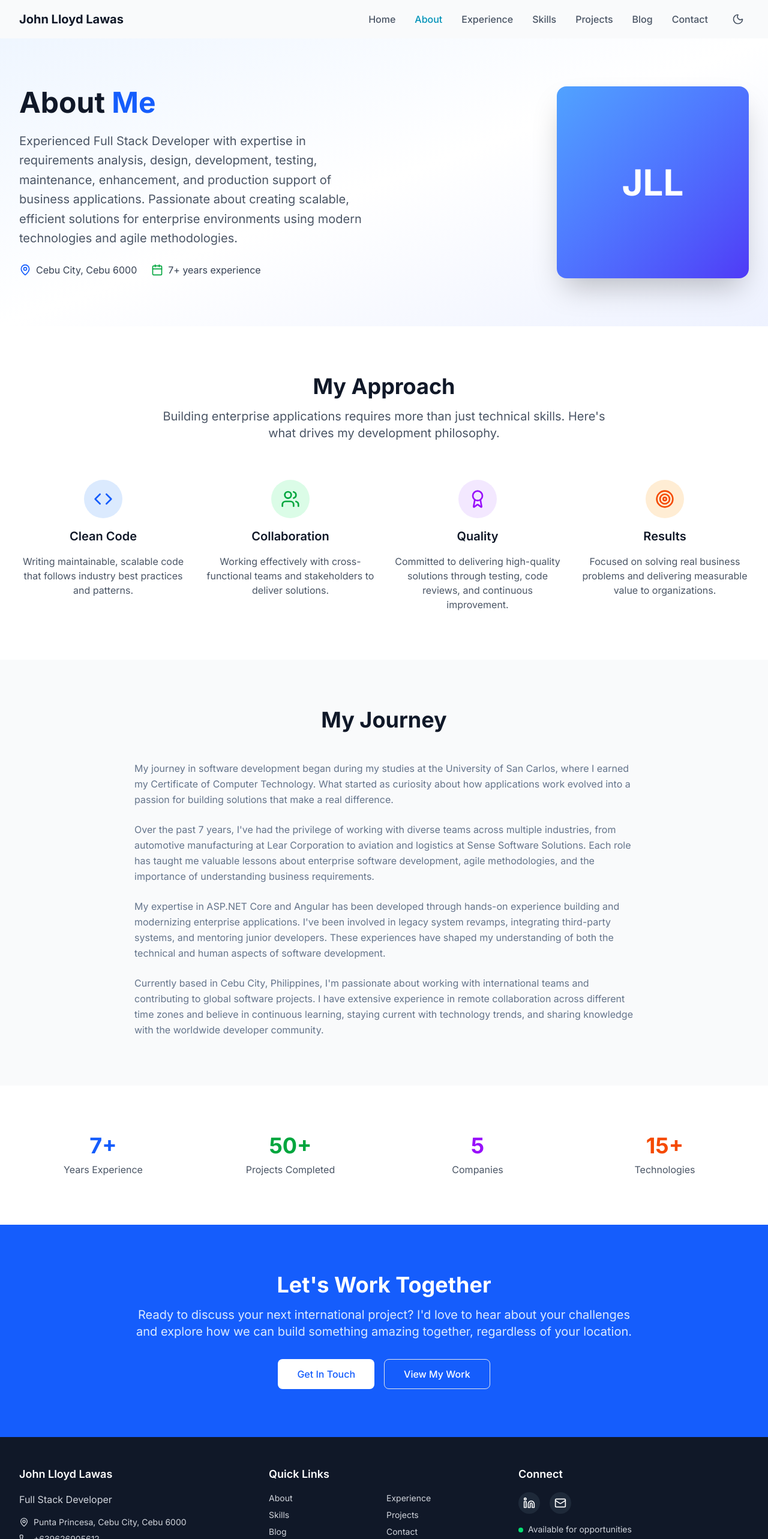
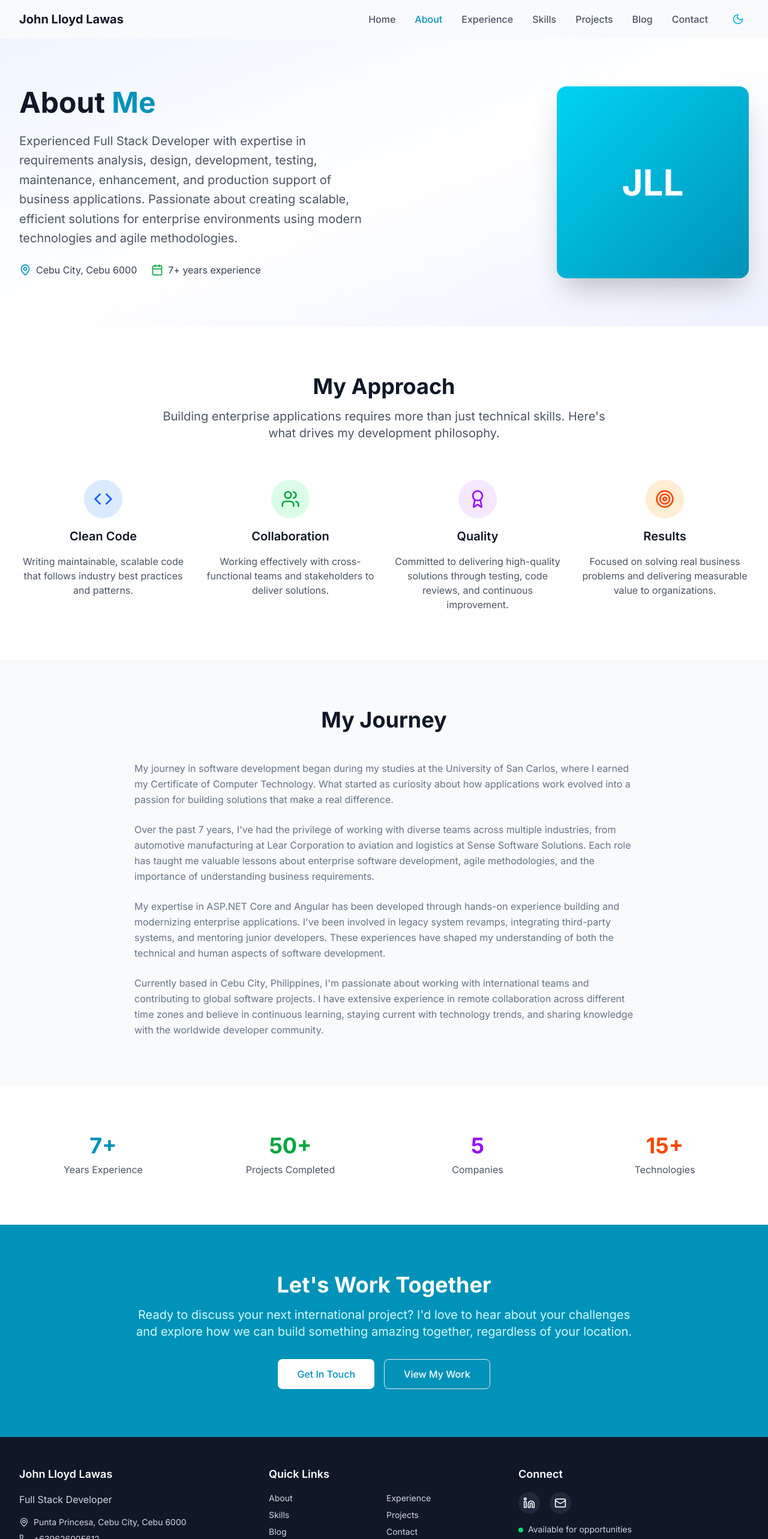
Before and after one commit to jlawas06/johnlloydlawas.com, a Next.js app: page /about in a window 1280 px wide. Shown: the top 2566 px of the page at 60% size. Built offline with nearby package versions, Linux system fonts and the light colour scheme.

Commit message:
style: update color scheme to use cyan instead of blue across multiple components
- Changed text and background colors in AboutPage, Footer, Hero, and ThemeToggle components to cyan for a cohesive look.
- Updated hover effects and gradient backgrounds to reflect the new color scheme.

```diff
--- a/app/about/page.tsx
+++ b/app/about/page.tsx
@@ -19,14 +19,14 @@ export default function AboutPage() {
           <div className="grid grid-cols-1 lg:grid-cols-2 gap-12 items-center">
             <div className="space-y-6">
               <h1 className="text-4xl sm:text-5xl font-bold text-gray-900">
-                About <span className="text-blue-600">Me</span>
+                About <span className="text-cyan-600">Me</span>
               </h1>
               <p className="text-xl text-gray-600 leading-relaxed">
                 {personalInfo.bio}
               </p>
               <div className="flex items-center space-x-6">
                 <div className="flex items-center space-x-2 text-gray-700">
-                  <MapPin size={20} className="text-blue-600" />
+                  <MapPin size={20} className="text-cyan-600" />
                   <span>{personalInfo.location.split(',').slice(-2).join(',').trim()}</span>
                 </div>
                 <div className="flex items-center space-x-2 text-gray-700">
@@ -38,7 +38,7 @@ export default function AboutPage() {
 
             {/* Profile placeholder */}
             <div className="relative flex justify-center lg:justify-end">
-              <div className="w-80 h-80 bg-gradient-to-br from-blue-400 to-indigo-600 rounded-2xl flex items-center justify-center shadow-2xl">
+              <div className="w-80 h-80 bg-gradient-to-br from-cyan-400 to-cyan-600 rounded-2xl flex items-center justify-center shadow-2xl">
                 <div className="text-white text-6xl font-bold">
                   {personalInfo.name.split(' ').map(n => n[0]).join('')}
                 </div>
@@ -148,7 +148,7 @@ export default function AboutPage() {
         <div className="max-w-7xl mx-auto px-4 sm:px-6 lg:px-8">
           <div className="grid grid-cols-2 md:grid-cols-4 gap-8 text-center">
             <div className="space-y-2">
-              <div className="text-4xl font-bold text-blue-600">{totalYears}+</div>
+              <div className="text-4xl font-bold text-cyan-600">{totalYears}+</div>
               <div className="text-gray-600">Years Experience</div>
             </div>
             <div className="space-y-2">
@@ -168,25 +168,25 @@ export default function AboutPage() {
       </section>
 
       {/* Call to Action */}
-      <section className="py-20 bg-blue-600">
+      <section className="py-20 bg-cyan-600">
         <div className="max-w-4xl mx-auto px-4 sm:px-6 lg:px-8 text-center">
           <h2 className="text-3xl sm:text-4xl font-bold text-white mb-4">
             Let&apos;s Work Together
           </h2>
-          <p className="text-xl text-blue-100 mb-8">
+          <p className="text-xl text-cyan-100 mb-8">
             Ready to discuss your next international project? I&apos;d love to hear about your challenges
             and explore how we can build something amazing together, regardless of your location.
           </p>
           <div className="flex flex-col sm:flex-row gap-4 justify-center">
             <a
               href="/contact"
-              className="inline-flex items-center justify-center px-8 py-3 bg-white text-blue-600 font-medium rounded-lg hover:bg-blue-50 transition-colors"
+              className="inline-flex items-center justify-center px-8 py-3 bg-white text-cyan-600 font-medium rounded-lg hover:bg-cyan-50 transition-colors"
             >
               Get In Touch
             </a>
             <a
               href="/projects"
-              className="inline-flex items-center justify-center px-8 py-3 border border-blue-400 text-white font-medium rounded-lg hover:bg-blue-700 transition-colors"
+              className="inline-flex items-center justify-center px-8 py-3 border border-cyan-400 text-white font-medium rounded-lg hover:bg-cyan-700 transition-colors"
             >
               View My Work
             </a>
--- a/components/ui/footer.tsx
+++ b/components/ui/footer.tsx
@@ -89,7 +89,7 @@ export default function Footer() {
                     href={link.href}
                     target="_blank"
                     rel="noopener noreferrer"
-                    className="p-2 bg-gray-800 rounded-full hover:bg-blue-600 transition-colors"
+                    className="p-2 bg-gray-800 rounded-full hover:bg-cyan-600 transition-colors"
                     aria-label={link.label}
                   >
                     <Icon size={20} />
--- a/components/ui/hero.tsx
+++ b/components/ui/hero.tsx
@@ -98,7 +98,7 @@ export default function Hero() {
           <div className="relative lg:h-[600px] flex items-center justify-center animate-slide-in-right">
             <div className="relative">
               {/* Placeholder for profile image */}
-              <div className="w-80 h-80 bg-gradient-to-br from-blue-400 to-indigo-600 rounded-full flex items-center justify-center shadow-2xl">
+              <div className="w-80 h-80 bg-gradient-to-br from-cyan-400 to-cyan-600 rounded-full flex items-center justify-center shadow-2xl">
                 <div className="text-white text-6xl font-bold">
                   {personalInfo.name.split(' ').map(n => n[0]).join('')}
                 </div>
--- a/components/ui/theme-toggle.tsx
+++ b/components/ui/theme-toggle.tsx
@@ -14,9 +14,9 @@ export default function ThemeToggle() {
       aria-label={`Switch to ${theme === 'light' ? 'dark' : 'light'} mode`}
     >
       {theme === 'light' ? (
-        <Moon size={20} className="text-gray-600 dark:text-gray-300" />
+        <Moon size={20} className="text-cyan-500 dark:text-cyan-500" />
       ) : (
-        <Sun size={20} className="text-gray-600 dark:text-gray-300" />
+        <Sun size={20} className="text-cyan-500 dark:text-cyan-500" />
       )}
     </button>
   );
```
